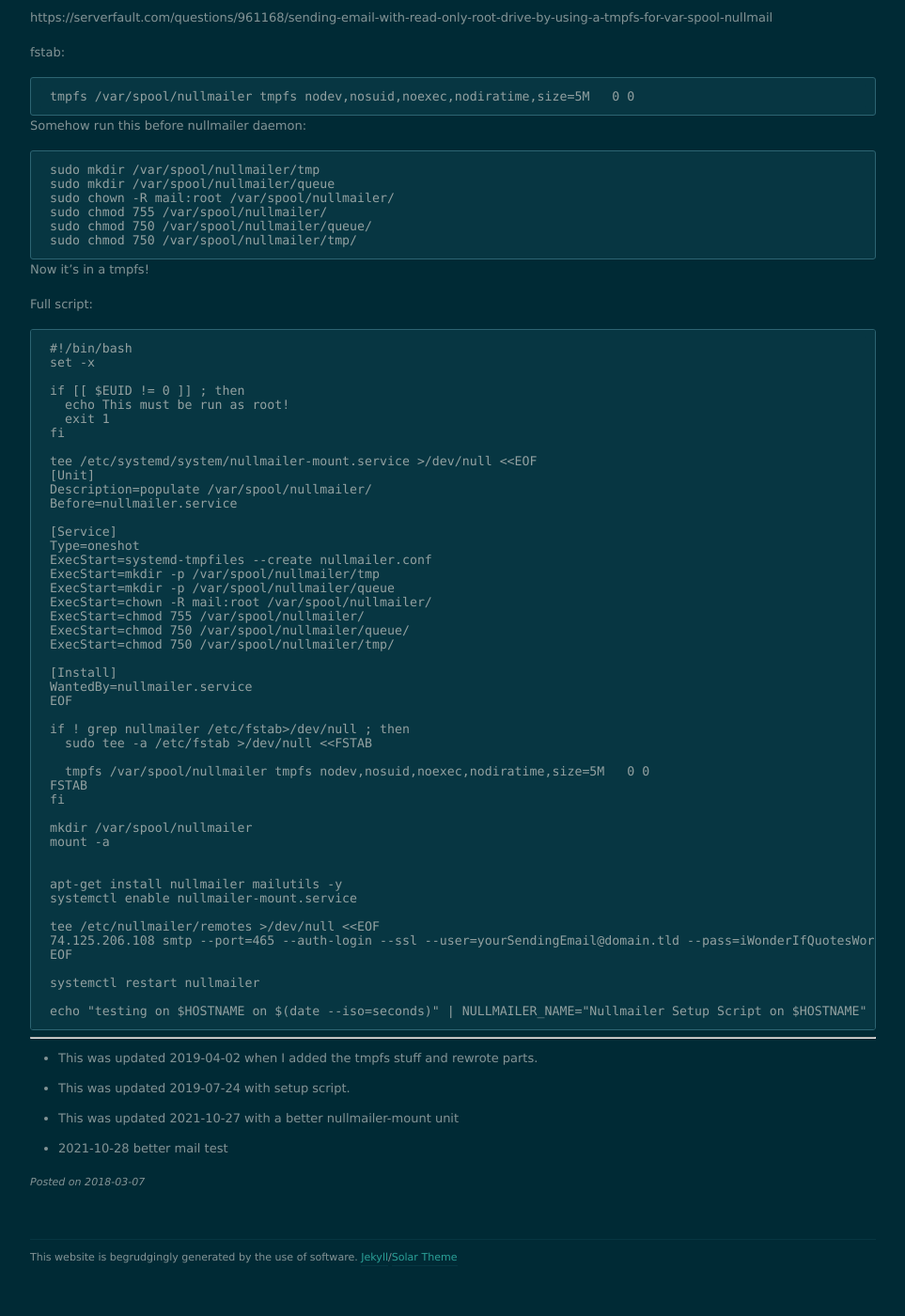
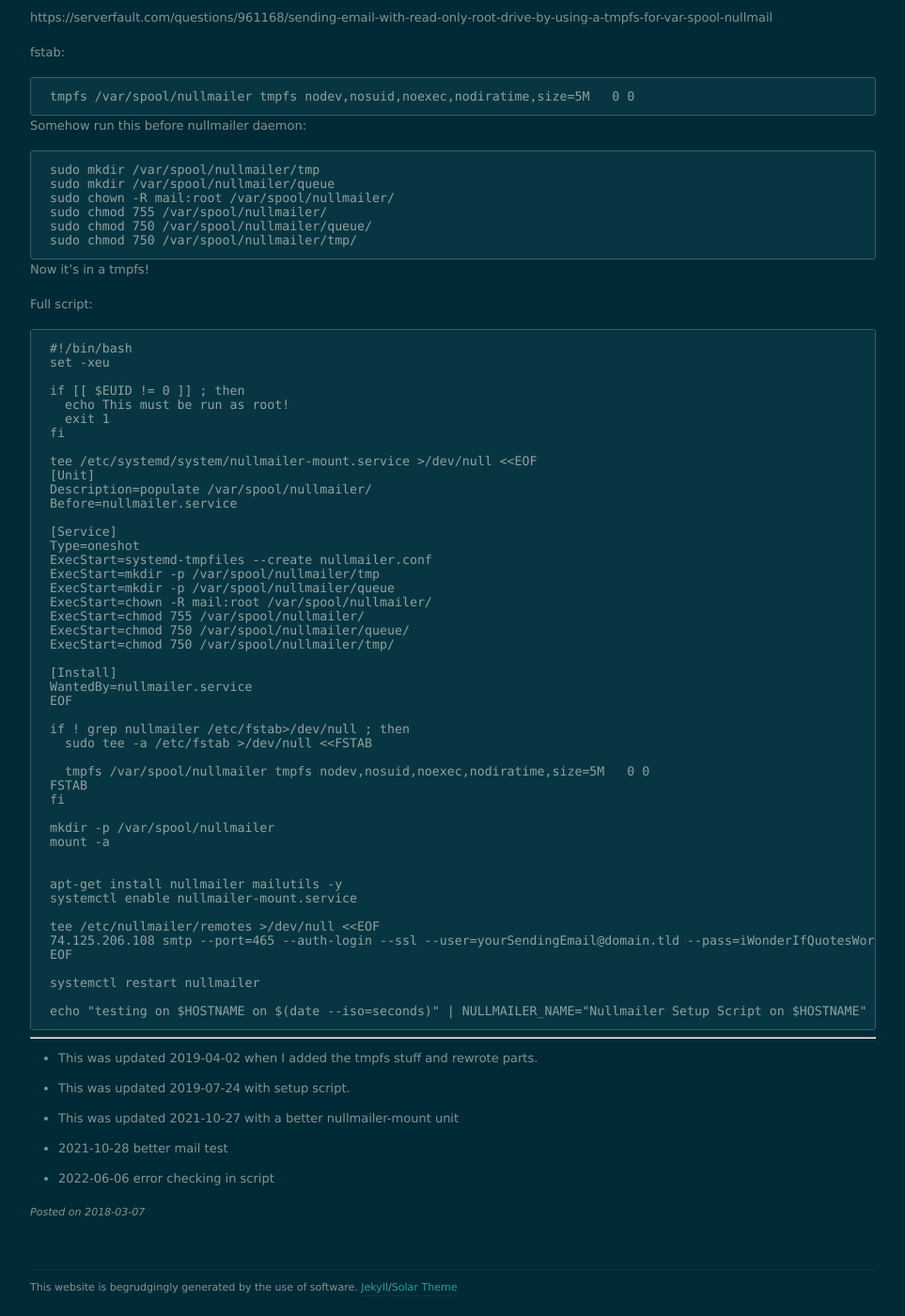
Before and after one commit to mtfurlan/mtfurlan.github.io, a Jekyll site: the page built from _posts/2018-03-07-linux-MTA-forwarding.markdown, in a window 1280 px wide and 1400 px high, scrolled down 985 px. Shown: the whole window at 94% size, without its empty margins (158-1121 px from the left). Built offline with Jekyll 4.4.1, drawn with Linux system fonts in a browser that asks for light colours; nearby versions of some CDN libraries; before the commit the page ends 2353 px from its top, so only the background shows below that.

Commit message:
update nullmailer script

````diff
--- a/_posts/2018-03-07-linux-MTA-forwarding.markdown
+++ b/_posts/2018-03-07-linux-MTA-forwarding.markdown
@@ -71,7 +71,7 @@ Full script:
 
 ```
 #!/bin/bash
-set -x
+set -xeu
 
 if [[ $EUID != 0 ]] ; then
   echo This must be run as root!
@@ -104,7 +104,7 @@ if ! grep nullmailer /etc/fstab>/dev/null ; then
 FSTAB
 fi
 
-mkdir /var/spool/nullmailer
+mkdir -p /var/spool/nullmailer
 mount -a
 
 
@@ -125,3 +125,4 @@ echo "testing on $HOSTNAME on $(date --iso=seconds)" | NULLMAILER_NAME="Nullmail
 * This was updated 2019-07-24 with setup script.
 * This was updated 2021-10-27 with a better nullmailer-mount unit
 * 2021-10-28 better mail test
+* 2022-06-06 error checking in script
````
